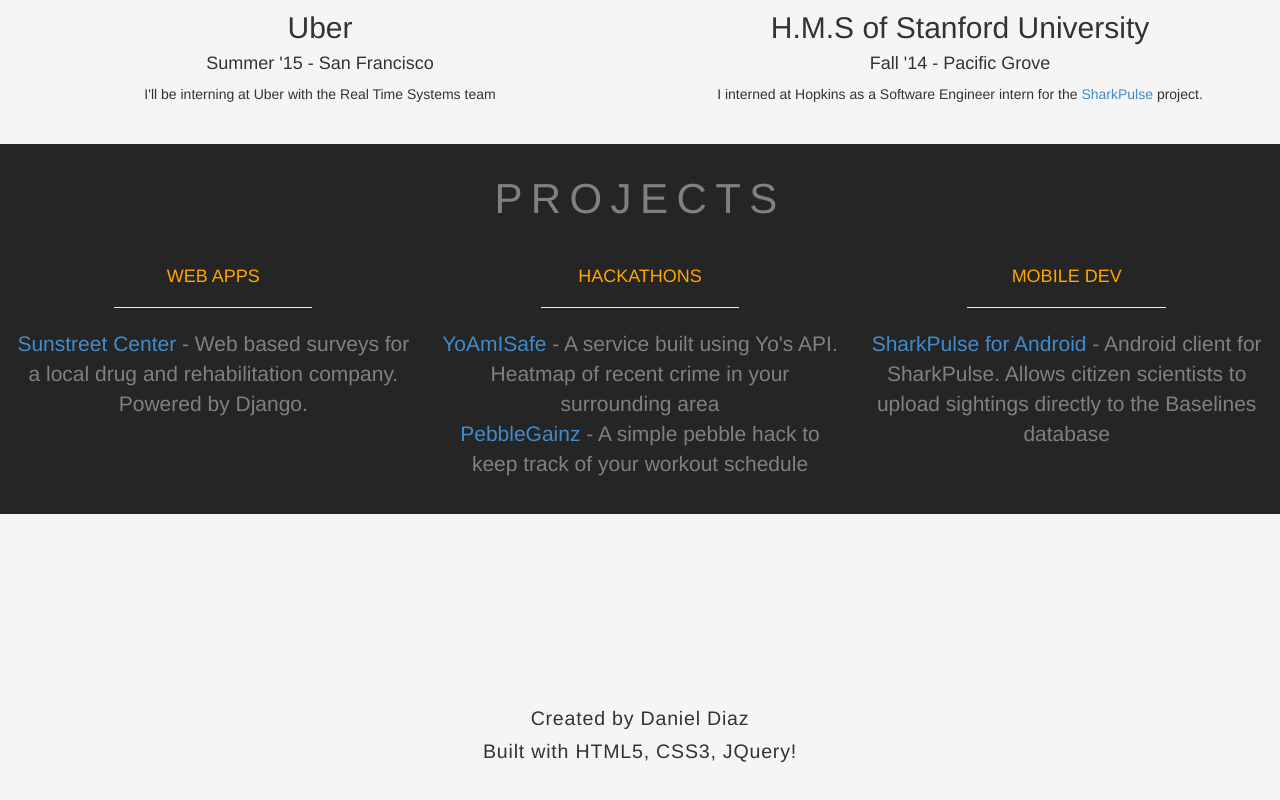
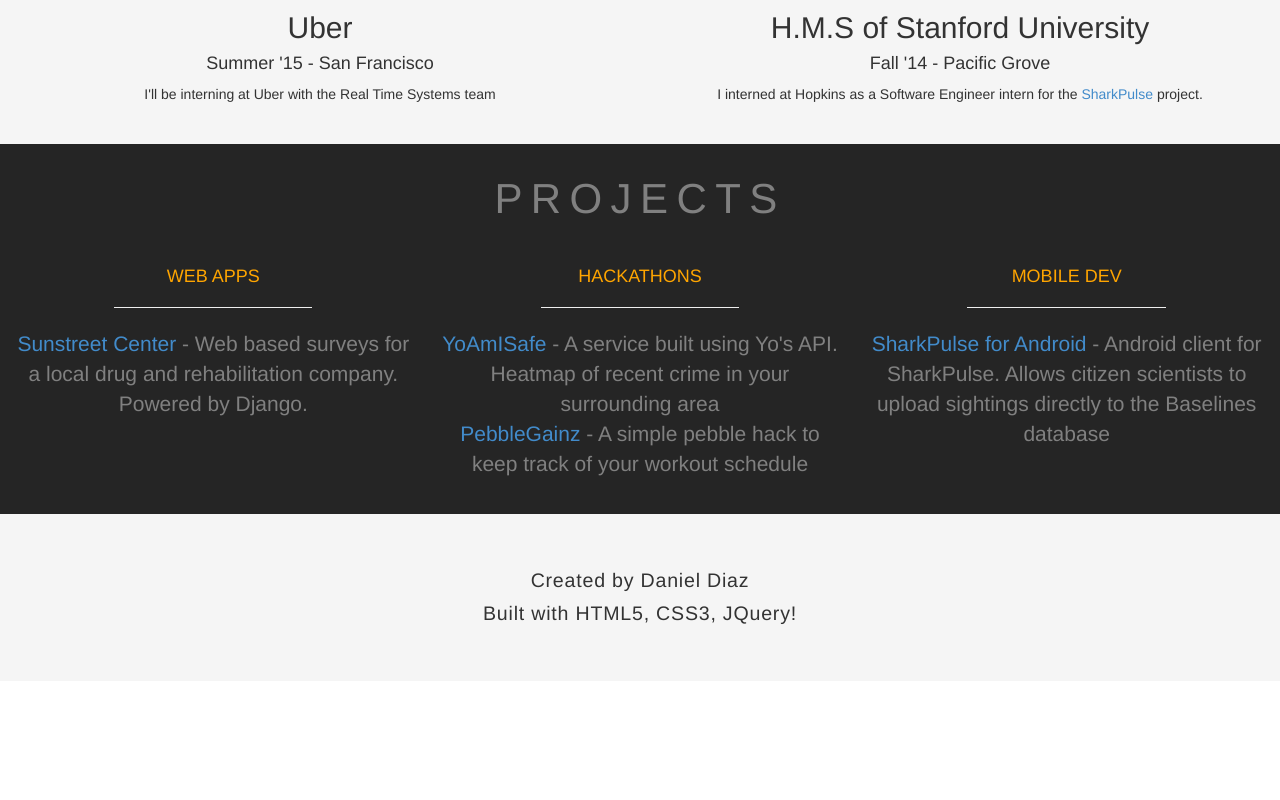
Before and after one commit to dcarrot2/dcarrot2.github.io, a plain HTML site: page index.html in a window 1280 px wide. Shown: the part 1588-2388 px from the top of the page. After the commit the page ends 2269 px from the top, so only its background shows below. Drawn offline with nearby package versions, Linux system fonts and the light colour scheme.

Commit message:
Shrink margin size of footer

```diff
--- a/css/styles.css
+++ b/css/styles.css
@@ -287,6 +287,6 @@
   line-height: 1.7em;
   margin-top: 30px;
   font-size: 1.4em;
-  margin-top: 15%;
-  margin-bottom: 15%;
+  margin-top: 4%;
+  margin-bottom: 4%;
 }
```
